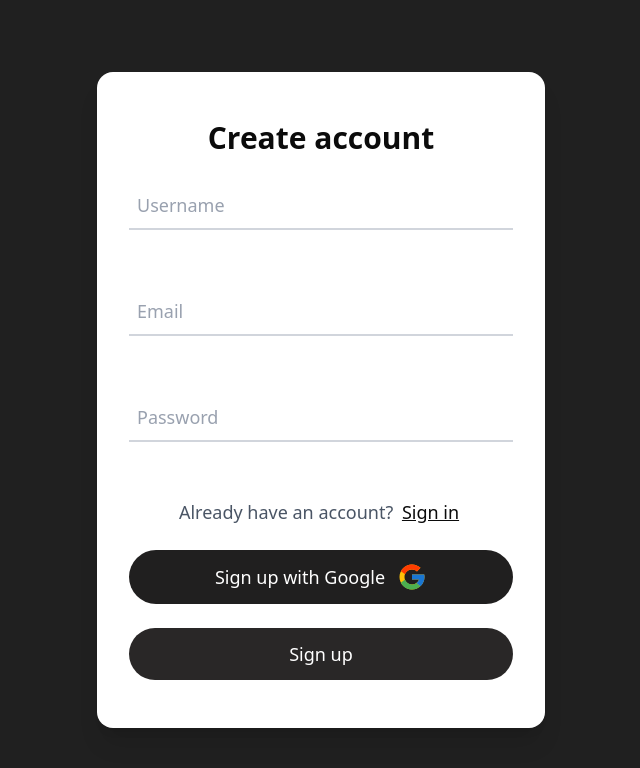
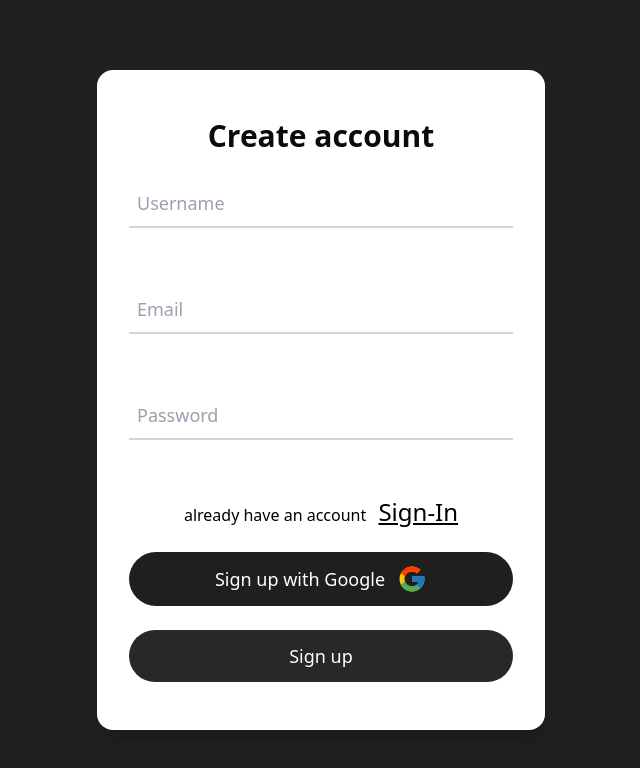
Before and after one commit to FamimHayat/demo-messenger-app, a React (Vite) app: page /signUp in a window 1280 px wide. Shown: the top 768 px of the page, without its empty margins (319-959 px from the left). Built offline with nearby package versions, Linux system fonts and the light colour scheme.

Commit message:
edit-prolife update

```diff
--- a/src/layout/Nav.jsx
+++ b/src/layout/Nav.jsx
@@ -12,7 +12,7 @@ const Nav = () => {
   const [menuOpen, setMenuOpen] = useState(true);
   const dispatch = useDispatch()
   const navigate = useNavigate()
-   const reduxData = useSelector((state) => state.userData.userInfo);
+  const reduxData = useSelector((state) => state.userData.userInfo);
 
 
 
@@ -53,17 +53,14 @@ const Nav = () => {
                 className="w-15 h-15 rounded-full p-0.5 border border-gray-300"
               />
               <div className="flex flex-col gap-1">
-                <h2 className="text-[19px] text-white hidden md:block">
+                <h2 className="text-[19px] text-white ">
                   {reduxData.displayName}
                 </h2>
-                <Link
-                  to="/userProfile"
-                  className="flex  gap-2 items-center group"
-                >
-                  <p className=" text-white group-hover:underline group-hover:text-blue-300 cursor-pointer hidden md:block">
+                <Link to="/myProfile" className="flex gap-3 items-center group">
+                  <p className="hidden sm:flex text-white group-hover:underline group-hover:text-blue-300 cursor-pointer">
                     edit profile
                   </p>
-                  <SlSettings className="flex md:hidden text-white group-hover:text-blue-300" />
+                  <SlSettings className="text-white flex sm:hidden hover:border-b" />
                 </Link>
               </div>
             </div>
--- a/src/pages/MyProfile.jsx
+++ b/src/pages/MyProfile.jsx
@@ -1,14 +1,17 @@
 import React, { useState } from "react";
 import { LuPenLine } from "react-icons/lu";
-import { useSelector } from "react-redux";
+import { useDispatch, useSelector } from "react-redux";
 import { getAuth, updateProfile } from "firebase/auth";
 import { toast, ToastContainer } from "react-toastify"
+import { loggedUser } from "../reduxStore/slices/authSlices"
 
 const MyProfile = () => {
   const auth = getAuth();
   const reduxData = useSelector((state) => state.userData.userInfo);
+  const dispatch = useDispatch()
   const [editable, setEditable] = useState(false);
   const [userData, setUserData] = useState();
+
 
   const handleUpdate = () => {
      console.log(userData);
@@ -19,10 +22,11 @@ const MyProfile = () => {
      })
      .then(() => {
        toast.success("profile update successfully..!")
+        dispatch(loggedUser(auth.currentUser))
        setTimeout(() => {
-         toast.success("sign in again to see the updates..!")
 
-       }, 500);
+        setEditable(false)
+       }, 1000);
        })
        .catch((error) => {
          // An error occurred
--- a/src/pages/SignUp.jsx
+++ b/src/pages/SignUp.jsx
@@ -7,14 +7,15 @@ import {
   sendEmailVerification,
 } from "firebase/auth";
 import { toast, ToastContainer } from "react-toastify";
-import { Navigate, useNavigate } from "react-router";
+import { Link, Navigate, useNavigate } from "react-router";
 import { useSelector } from "react-redux"
+import { getDatabase, ref, set } from "firebase/database";
 
 const SignUp = () => {
   const auth = getAuth();
   const navigate = useNavigate();
   const reduxData = useSelector((state) => state.userData.userInfo);
-
+  const db = getDatabase();
 
   const [userData, setUserData] = useState({
     fullName: "",
@@ -35,6 +36,12 @@ const SignUp = () => {
           // Email verification sent!
           // ...
           toast.success(" registration successful..!!!");
+
+          set(ref(db, "users/" + userId), {
+            username: name,
+            email: email,
+            profile_picture: imageUrl,
+          });
           setTimeout(() => {
             navigate("/signIn");
           }, 1500);
@@ -155,12 +162,14 @@ const SignUp = () => {
           </label>
           <span className="absolute bottom-0 left-1/2 w-0 h-[2px] bg-[#0b0b0b] group-hover:w-full transition-all duration-300 ease-in-out transform -translate-x-1/2"></span>
         </div>
-        <h2 className="text-center text-lg text-gray-600">
-          Already have an account?{" "}
-          <span className="underline text-[#0b0b0b] p-1 cursor-pointer transition-all hover:bg-black hover:text-white">
-            Sign in
-          </span>
-        </h2>
+        <Link to="/SignIn">
+          <p className="text-center ">
+            already have an account{" "}
+            <span className="text-2xl underline hover:text-blue-600 pl-2">
+              Sign-In
+            </span>
+          </p>
+        </Link>
         <button
           type="submit"
           className="bg-[#201f1f] text-white py-3 rounded-full text-lg flex  justify-center items-center gap-3 cursor-pointer hover:bg-[#3a3c66] transition"
```
